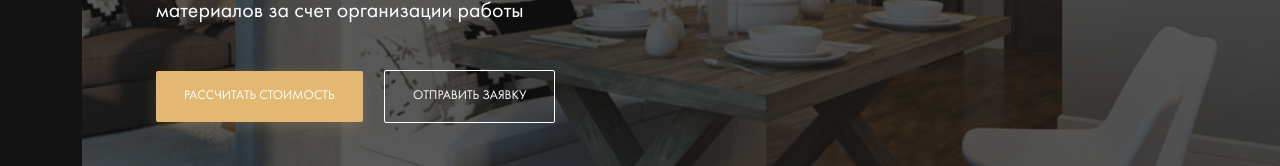
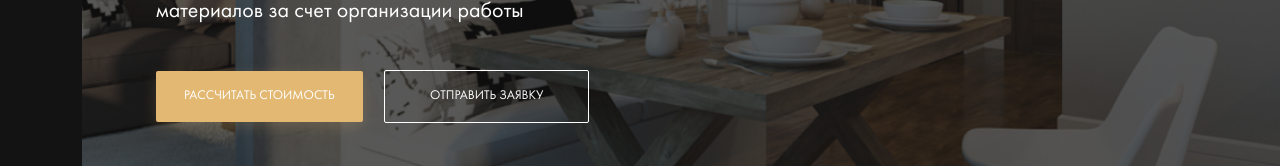
Before and after one commit to lordofmankind/index, a website: page index.html in a window 1280 px wide. Shown: the part 497-663 px from the top of the page. Drawn offline with Linux system fonts and the light colour scheme; files whose address does not match are found by name.

Commit message:
add: pixel perfect button  outline in hero

```diff
--- a/sass/templates/_hero.sass
+++ b/sass/templates/_hero.sass
@@ -29,6 +29,8 @@
   &__button
     margin-right: 18px
     padding: 18px 28px
+  .button--outline
+    padding: 18px 45px
   &__instagram
     position: absolute
     max-width: 82px
```
Also changed, not shown: css/style.css.
